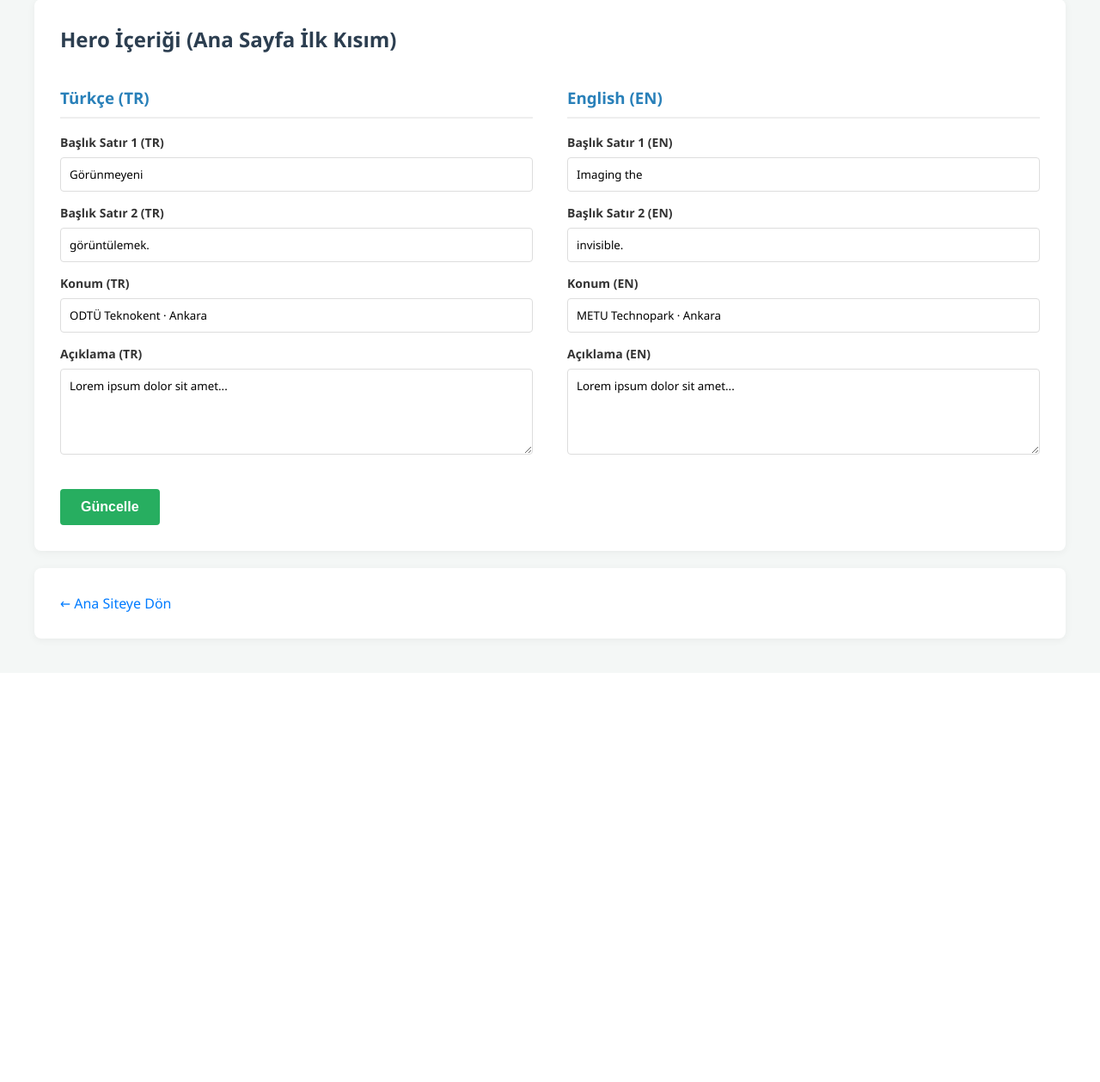
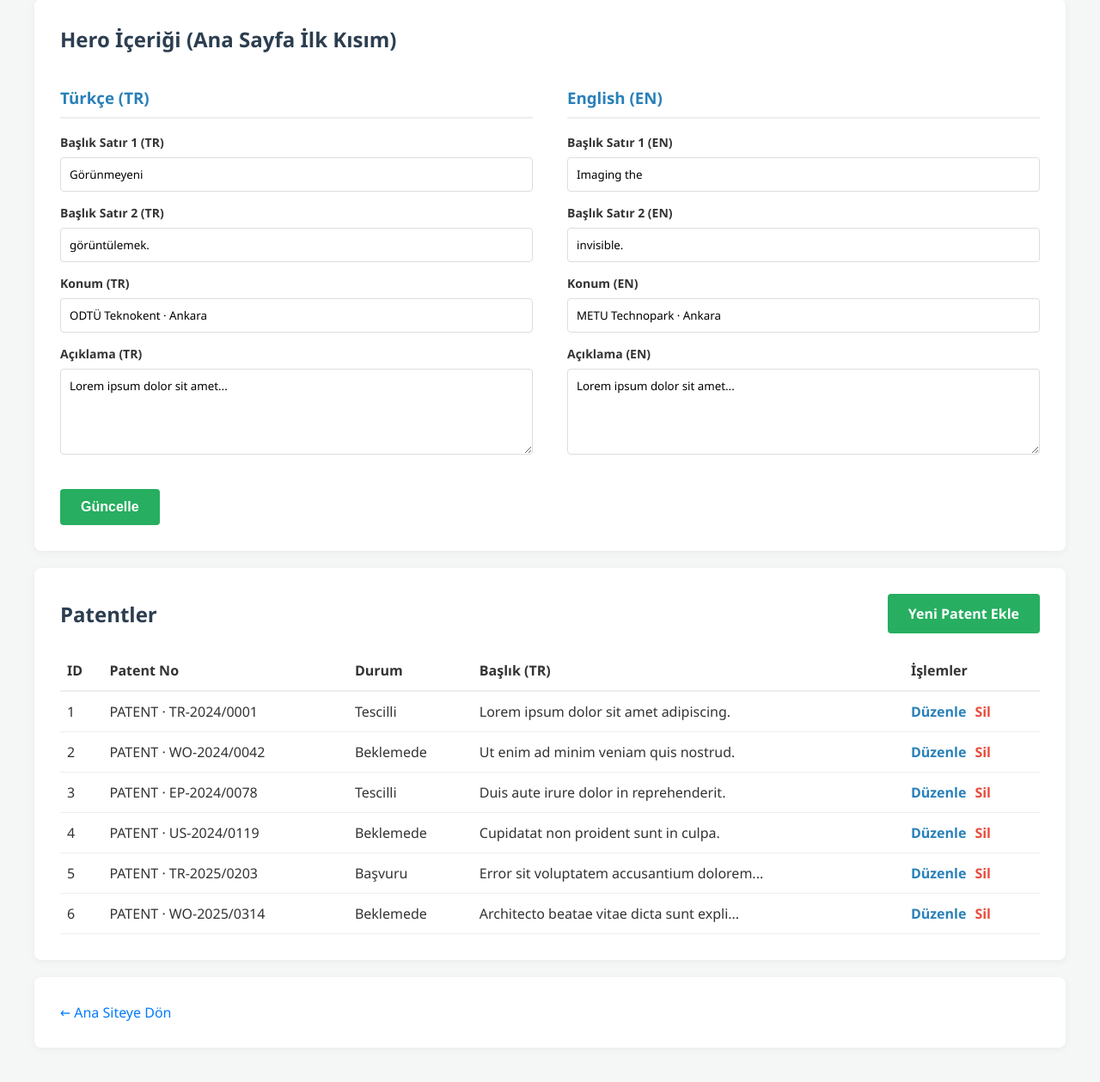
Before and after one commit to ardagencer1206/gngtechCMS, a Flask app: page /admin in a window 1280 px wide. Shown: the part 179-1438 px from the top of the page at 86% size. Before the commit the page ends 929 px from the top, so only its background shows below. Run offline with Flask 3, Linux system fonts and the light colour scheme; the visitor is signed in with stand-in values (Sample User, id 1).

Commit message:
Update admin.html

```diff
--- a/templates/admin.html
+++ b/templates/admin.html
@@ -176,6 +176,49 @@
         </div>
 
         <div class="card" style="margin-top: 20px;">
+            <div style="display: flex; justify-content: space-between; align-items: center; margin-bottom: 20px;">
+                <h2 style="margin: 0;">Patentler</h2>
+                <a href="{{ url_for('admin_patent_add') }}" class="btn-submit" style="margin-top: 0; text-decoration: none;">Yeni Patent Ekle</a>
+            </div>
+
+            {% if patents %}
+            <table style="width: 100%; border-collapse: collapse; text-align: left;">
+                <thead>
+                    <tr style="border-bottom: 2px solid #eee;">
+                        <th style="padding: 12px 8px;">ID</th>
+                        <th style="padding: 12px 8px;">Patent No</th>
+                        <th style="padding: 12px 8px;">Durum</th>
+                        <th style="padding: 12px 8px;">Başlık (TR)</th>
+                        <th style="padding: 12px 8px;">İşlemler</th>
+                    </tr>
+                </thead>
+                <tbody>
+                    {% for p in patents %}
+                    <tr style="border-bottom: 1px solid #eee;">
+                        <td style="padding: 12px 8px;">{{ p.id }}</td>
+                        <td style="padding: 12px 8px;">{{ p.patent_num }}</td>
+                        <td style="padding: 12px 8px;">
+                            {% if p.status == 'granted' %} Tescilli
+                            {% elif p.status == 'pending' %} Beklemede
+                            {% else %} Başvuru {% endif %}
+                        </td>
+                        <td style="padding: 12px 8px;">{{ p.title_tr[:40] }}{% if p.title_tr|length > 40 %}...{% endif %}</td>
+                        <td style="padding: 12px 8px; display: flex; gap: 10px;">
+                            <a href="{{ url_for('admin_patent_edit', id=p.id) }}" style="color: #2980b9; text-decoration: none; font-weight: bold;">Düzenle</a>
+                            <form action="{{ url_for('admin_patent_delete', id=p.id) }}" method="POST" style="margin: 0;" onsubmit="return confirm('Bu patenti silmek istediğinize emin misiniz?');">
+                                <button type="submit" style="background: none; border: none; color: #e74c3c; cursor: pointer; padding: 0; font-weight: bold; font-family: inherit; font-size: inherit;">Sil</button>
+                            </form>
+                        </td>
+                    </tr>
+                    {% endfor %}
+                </tbody>
+            </table>
+            {% else %}
+            <p>Kayıtlı patent bulunmamaktadır.</p>
+            {% endif %}
+        </div>
+
+        <div class="card" style="margin-top: 20px;">
             <a href="{{ url_for('index') }}" style="color: #007bff; text-decoration: none;">&larr; Ana Siteye Dön</a>
         </div>
     </div>
```
